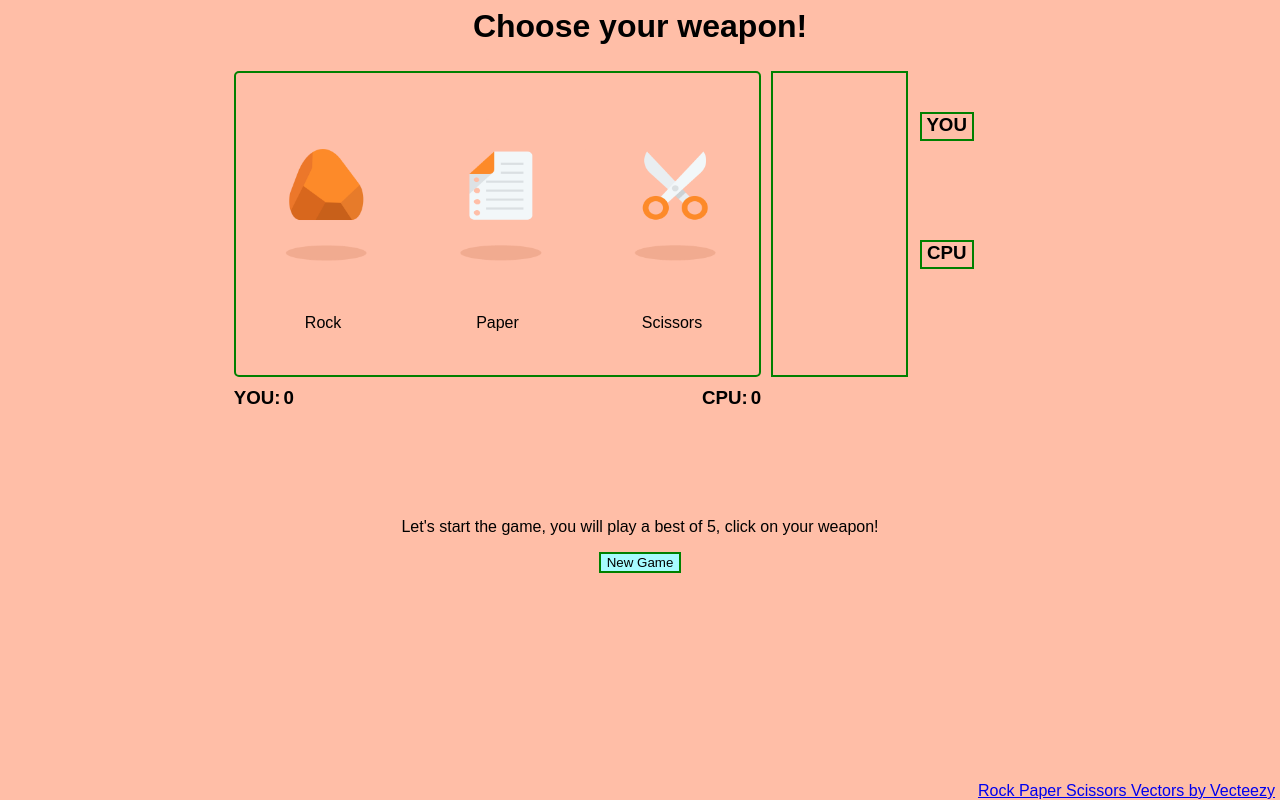
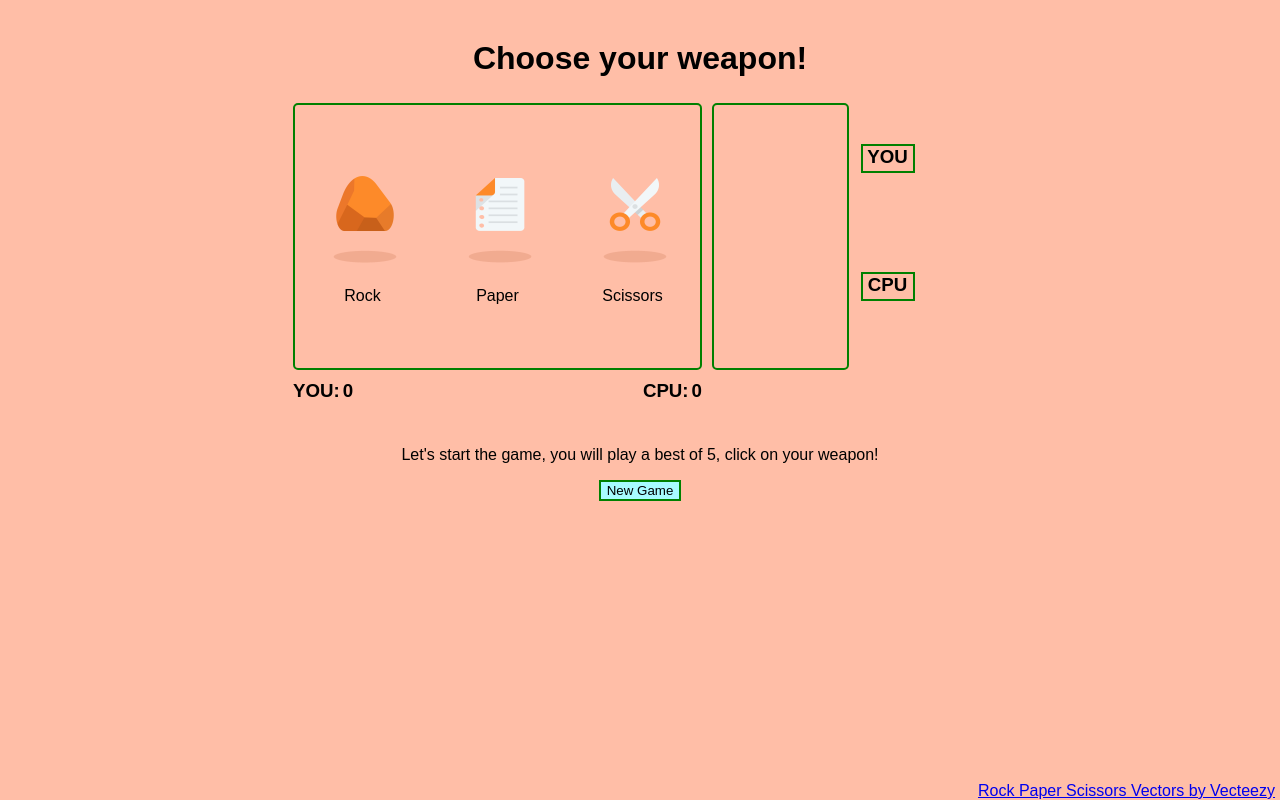
Before and after one commit to giandanves/jokenpo, a website: page index.html in a window 1280 px wide. Both pictures are taken after a click on the button "Start Game". Drawn offline with Linux system fonts and the light colour scheme.

Commit message:
that's not supposed to be ignored?

```diff
--- a/styles.css
+++ b/styles.css
@@ -8,15 +8,9 @@ body {
   margin-right: auto;
   margin-bottom: 5px; }
 
-.hidden {
-  opacity: 0;
-  transition: opacity 1s ease-in; }
-
-.visible {
-  opacity: 1; }
-
 h1 {
-  text-align: center; }
+  text-align: center;
+  margin-top: 40px; }
 
 h2 {
   text-align: center; }
@@ -28,21 +22,19 @@ h2 {
   animation: from-right 0.2s linear forwards; }
 
 .gameinteract {
-  height: 55%;
-  justify-content: center;
   display: flex;
   flex-direction: row;
+  justify-content: center;
   animation: from-right 0.5s linear forwards; }
 
 .gamecontainer {
   display: flex;
-  flex-direction: column;
-  height: 100%; }
+  flex-direction: column; }
 
 .playercontainer {
   display: flex;
   flex-direction: row;
-  height: 70%;
+  height: 263px;
   align-items: center;
   border: 2px solid green;
   border-radius: 5px;
@@ -53,7 +45,8 @@ h2 {
   flex-direction: column;
   height: 70%;
   margin: 5px;
-  border: 2px solid green; }
+  border: 2px solid green;
+  border-radius: 5px; }
 
 .labelscontainer {
   display: flex;
@@ -75,7 +68,6 @@ h2 {
   align-items: center; }
 
 .option, #rock, #paper, #scissors {
-  height: 85%;
   background-color: #ffbea7;
   padding: 0;
   margin: 0;
@@ -86,6 +78,10 @@ h2 {
 
 img {
   height: 80%; }
+
+.optionsimg {
+  height: 135px;
+  width: 135px; }
 
 #player-selection, #cpu-selection {
   height: 130px;
@@ -137,7 +133,6 @@ footer {
   background-color: #a7fbff;
   border-color: green;
   border-style: solid;
-  opacity: 0;
   animation: fadein 0.2s ease-in 1s forwards; }
 
 #game-screen {
```
